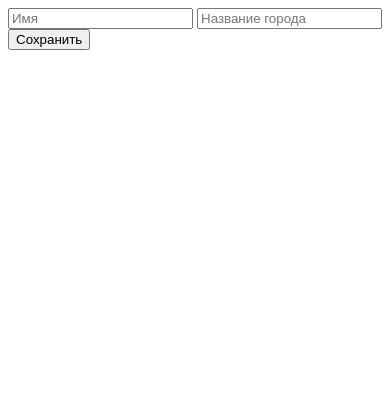
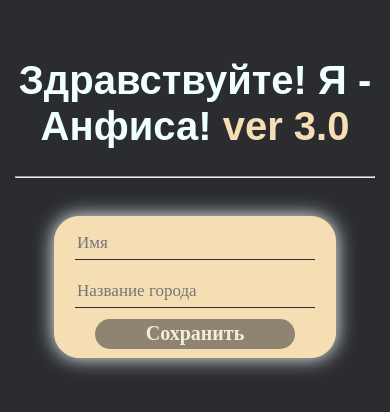
Before and after one commit to Dvbiz/Anfisa3.0, a Django app: page /new-friend in a window 390 px wide. Shown: the top 412 px of the page. Run offline with Django 3.2, Linux system fonts and the light colour scheme.

Commit message:
mobileVer/new_friend

```diff
--- a/anfisa/anfisa.py
+++ b/anfisa/anfisa.py
@@ -124,8 +124,10 @@ def process_query(query):
 # Новые возможности
 
 def new_friend(name, city):
-    if name in DATABASE:
-        return f'Имя: {name}, уже есть в моей базе, попробуйте другое'
+    if name == '' or city == '':
+        return f'Извините, но вы забыли заполнить одно из полей.'
+    elif name in DATABASE:
+        return f'Имя: {name}, уже есть в моей базе, попробуйте другое.'
     elif name not in DATABASE:
         DATABASE[name] = city
-        return f'Приятно познакомиться {name}!'
+        return f'Ваш друг с именем: {name}, записан в базу данных.'
--- a/anfisa/views.py
+++ b/anfisa/views.py
@@ -33,7 +33,7 @@ def new_friend(request):
         name = request.POST['name']
         city = request.POST['city']
         answer = anfisa.new_friend(name, city)
-        html = f'<p>{answer}</p><p>Теперь ты можешь <a class = "question__link" href="/">задавать вопросы!</a></p>'
+        html = f'<p class ="content__answer">{answer} <a class="question__link" href="/">Задать вопрос?</a></p>'
     context = {
         'response': html,
         'where': request.path
--- /dev/null
+++ b/static/styles/new_friend.css
@@ -0,0 +1,149 @@
+.body {
+  background-color: #2A2C2F;
+  max-width: 1980px;
+  margin: auto 30px;
+  color: azure;
+}
+
+.header {
+  margin: 30px auto;
+  display: flex;
+  flex-wrap: wrap;
+  flex-direction: column;
+  justify-content: space-between;
+}
+
+.header__title {
+  margin: auto;
+}
+
+.header__title_text {
+  font-size: 50px;
+  font-family: Arial, Helvetica, sans-serif;
+  text-align: center;
+}
+
+.text__span {
+  color: wheat;
+}
+
+.main {
+  margin: auto;
+}
+
+.content {
+  margin: auto;
+  border: solid 1px wheat;
+  border-radius: 25px;
+  height: 265px;
+  width: 600px;
+  box-shadow: 0 0 20px rgba(245, 255, 255, 1);
+  background-color: wheat;
+}
+
+.forms {
+  display: flex;
+  flex-direction: column;
+  width: 500px;
+  justify-content: space-between;
+  margin: auto;
+  margin-top: 50px;
+}
+
+.content__input {
+  border: none;
+  border-bottom: solid 1px #2A2C2F;
+  margin-bottom: 15px;
+  min-height: 30px;
+  background-color: wheat;
+  color: #2A2C2F;
+  font-size: 30px;
+}
+
+.content__button {
+  border-radius: 25px;
+  border: none;
+  width: 200px;
+  height: 30px;
+  margin: auto;
+  margin-top: 40px;
+  background-color: #2A2C2F;
+  font-size: 25px;
+  font-weight: bold;
+  color: azure;
+  opacity: 0.5;
+  cursor: pointer;
+}
+
+.content__button:hover {
+  opacity: 1;
+  transition: 1s;
+}
+.question__link{
+  color: azure;
+  font-size: 35px;
+  font-weight: bold;
+  text-decoration: none;
+}
+.question__link:hover{
+  transition: 1s;
+  color:black
+}
+.content__answer{
+  color: wheat;
+  font-size: 35px;
+  margin-top: 70px;
+}
+@media (max-width: 650px){
+  .content{
+    width: 520px;
+  }
+  .forms{
+    width:400px
+  }
+}
+@media (max-width: 560px){
+  .content{
+    width: 340px;
+    height: 170px;
+  }
+  .forms{
+    width: 280px;
+    margin-top: 10px;
+  }
+  .content__button{
+    margin-top: 12px;
+  }
+  .content__input{
+    font-size: 20px;
+  }
+}
+@media (max-width: 400px){
+  .body{
+    margin: auto 15px;
+  }
+  .content{
+    width: 280px;
+    height: 140px;
+  }
+  .forms{
+    width: 240px;
+    margin-top: 10px;
+  }
+  .content__button{
+    margin-top: -4px;
+    font-size: 20px;
+  }
+  .content__input{
+    font-size: 17px;
+  }
+  .header__title_text{
+    font-size: 40px;
+  }
+  .content__answer{
+    font-size: 25px;
+  }
+  .question__link{
+    font-size: 25px;
+  }
+}
--- a/templates/new-friend.html
+++ b/templates/new-friend.html
@@ -1,18 +1,38 @@
 <!DOCTYPE html>
 <html lang="ru">
+{% load static %}
 <head>
   <meta charset="UTF-8">
   <meta name="viewport" content="width=device-width, initial-scale=1.0" />
   <meta http-equiv="X-UA-Compatible" content="ie=edge" />
   <meta name="author" content="Denis Vasiliev" />
+  <link rel="stylesheet" href="{% static "styles/new_friend.css" %}">
+  <link rel="stylesheet" href="{% static "styles/vendor/normalize.css" %}">
+  <!-- <link rel="stylesheet" href="../static/styles/new_friend.css"> -->
+  <!-- <link rel="stylesheet" href='../static/styles/vendor/normalize.css'> -->
   <title>Анфиса 3.0</title>
 </head>
-<body>
-  <form action="{{ where }}" method="post">
-    <input class='askMe__input' type="text" name="name" placeholder="Имя">
-    <input class='askMe__input' type="text" name="city" placeholder="Название города">
-    <input class='askMe__button' type="submit" value="Сохранить"><br><br>
-  </form>
-  {{ response | safe }}
+
+<body class='body'>
+  <header class='header'>
+    <div class="header__title">
+      <h1 class='header__title_text'>Здравствуйте! Я - Анфиса!
+        <span class='text__span'>ver 3.0</span></h1>
+      <hr>
+    </div>
+  </header>
+  <main class="main">
+    <section class="content">
+      <form action="{{ where }}" method="post" class="forms">
+        <input class='content__input' type="text" name="name" placeholder="Имя">
+        <input class='content__input' type="text" name="city" placeholder="Название города">
+        <input class='content__button' type="submit" value="Сохранить"><br><br>
+      </form>
+      {{ response | safe }}
+    </section>
+
+  </main>
+
 </body>
+
 </html>
```
